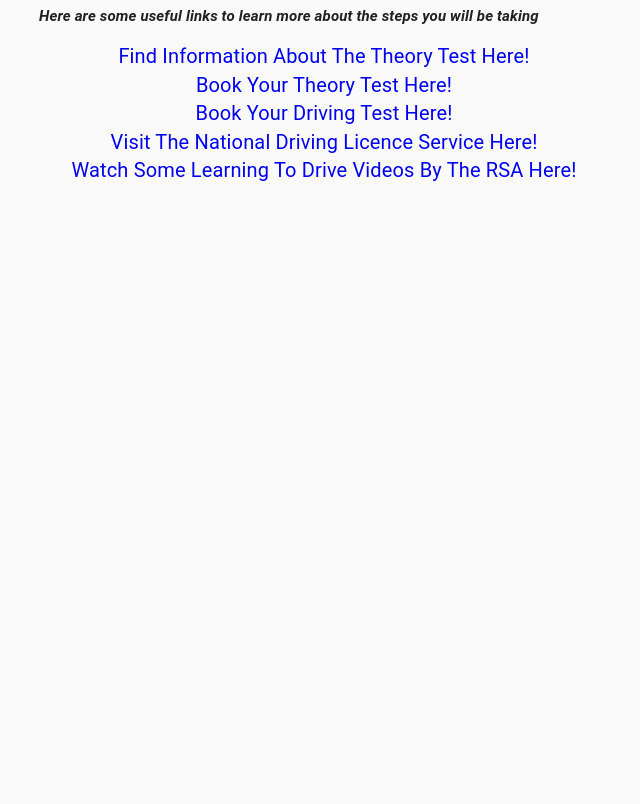
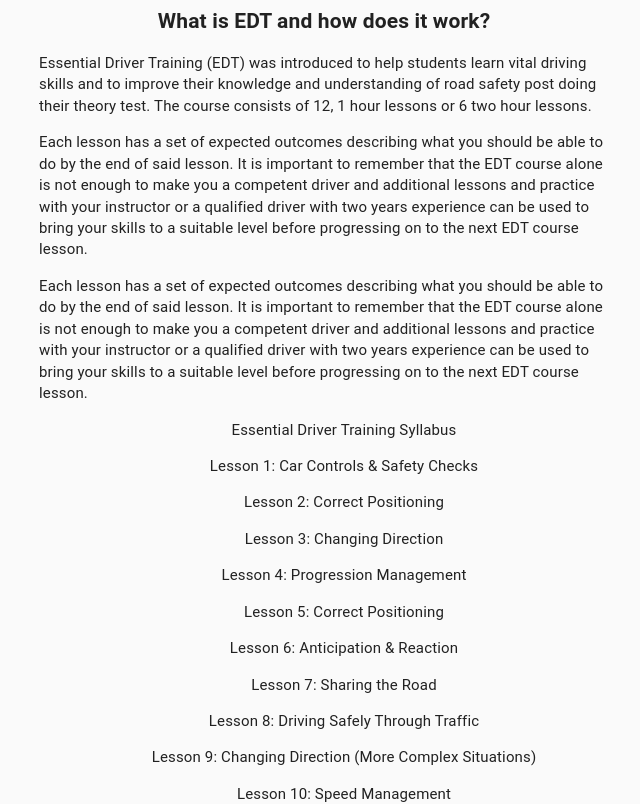
Before and after one commit to MarkHudson97/bennett-driving-school, a React (Create React App) app: page /info in a window 1280 px wide. Shown: the part 160-964 px from the top of the page, without its empty margins (316-956 px from the left). Before the commit the page ends 800 px from the top, so only its background shows below. Built offline with nearby package versions, Linux system fonts and the light colour scheme.

Commit message:
More styles and more useful info screen data

```diff
--- a/src/screens/UsefulInfoScreen.js
+++ b/src/screens/UsefulInfoScreen.js
@@ -10,11 +10,17 @@
         notMobileText: {
             fontSize: 15, marginLeft: "auto", marginRight: "auto", width: "38em"
         },
+        notMobileTextCentered: {
+            fontSize: 15, marginLeft: "auto", marginRight: "auto", width: "38em", textAlign: "center"
+        },
         positioning: {
             display: 'flex', justifyContent: 'center', alignItems: 'center'
         },
-        linkPositioning: {
+        notMobileLinkPositioning: {
             display: 'flex', justifyContent: 'center', alignItems: 'center', textDecoration: 'none', fontSize: 20
+        },
+        mobileLinkPositioning: {
+            display: 'flex', justifyContent: 'center', textDecoration: 'none', fontSize: 15, textAlign: 'center'
         }
     }
     return (
@@ -24,33 +30,83 @@
                     Useful Information
                 </h1>
 
+                <h2 style={style.positioning}>
+                    What is EDT and how does it work?
+                </h2>
+
                 <Hidden xsDown>
+                    <p style={style.notMobileText}>Essential Driver Training (EDT) was introduced to help students learn vital driving skills and to improve their knowledge and understanding of road safety post doing their theory test.
+                     The course consists of 12, 1 hour lessons or 6 two hour lessons.</p>
+
+                    <p style={style.notMobileText}>Each lesson has a set of expected outcomes describing what you should be able to do by the end of said lesson.
+                      It is important to remember that the EDT course alone is not enough to make you a competent driver and additional lessons and practice with your instructor or a qualified driver with two years experience can be used to bring your skills to a suitable level before progressing on to the next EDT course lesson.</p>
+
+                    <p style={style.notMobileText}>Each lesson has a set of expected outcomes describing what you should be able to do by the end of said lesson.
+                      It is important to remember that the EDT course alone is not enough to make you a competent driver and additional lessons and practice with your instructor or a qualified driver with two years experience can be used to bring your skills to a suitable level before progressing on to the next EDT course lesson.</p>
+
+                    <ol style={style.notMobileTextCentered}>Essential Driver Training Syllabus</ol>
+                    <ol style={style.notMobileTextCentered}>Lesson 1:   Car Controls & Safety Checks</ol>
+                    <ol style={style.notMobileTextCentered}>Lesson 2:   Correct Positioning</ol>
+                    <ol style={style.notMobileTextCentered}>Lesson 3:   Changing Direction</ol>
+                    <ol style={style.notMobileTextCentered}>Lesson 4:   Progression Management</ol>
+                    <ol style={style.notMobileTextCentered}>Lesson 5:   Correct Positioning</ol>
+                    <ol style={style.notMobileTextCentered}>Lesson 6:   Anticipation & Reaction</ol>
+                    <ol style={style.notMobileTextCentered}>Lesson 7:   Sharing the Road</ol>
+                    <ol style={style.notMobileTextCentered}>Lesson 8:   Driving Safely Through Traffic</ol>
+                    <ol style={style.notMobileTextCentered}>Lesson 9:   Changing Direction (More Complex Situations)</ol>
+                    <ol style={style.notMobileTextCentered}>Lesson 10: Speed Management</ol>
+                    <ol style={style.notMobileTextCentered}>Lesson 11: Driving Calmly</ol>
+                    <ol style={style.notMobileTextCentered}>Lesson 12: Night Driving</ol>
+
                     <p style={style.notMobileText}><b><i>Here are some useful links to learn more about the steps you will be taking</i></b></p>
 
-                    <a style={style.linkPositioning} href="https://www.rsa.ie/RSA/Learner-Drivers/Your-learner-permit/The-theory-test/" >Find Information About The Theory Test Here!</a>
+                    <a style={style.notMobileLinkPositioning} href="https://www.rsa.ie/RSA/Learner-Drivers/Your-learner-permit/The-theory-test/" target="_blank">Find Information About The Theory Test Here!</a>
 
-                    <a style={style.linkPositioning} href="https://theorytest.ie/" >Book Your Theory Test Here!</a>
+                    <a style={style.notMobileLinkPositioning} href="https://theorytest.ie/" target="_blank">Book Your Theory Test Here!</a>
 
-                    <a style={style.linkPositioning} href="https://www.rsa.ie/en/RSA/Learner-Drivers/The-Driving-Test/Apply-online/" >Book Your Driving Test Here!</a>
+                    <a style={style.notMobileLinkPositioning} href="https://www.rsa.ie/en/RSA/Learner-Drivers/The-Driving-Test/Apply-online/" target="_blank">Book Your Driving Test Here!</a>
 
-                    <a style={style.linkPositioning} href="https://www.ndls.ie/" >Visit The National Driving Licence Service Here!</a>
+                    <a style={style.notMobileLinkPositioning} href="https://www.ndls.ie/" target="_blank" >Visit The National Driving Licence Service Here!</a>
 
-                    <a style={style.linkPositioning} href="https://www.rsa.ie/en/RSA/Learner-Drivers/Driver-Training/Car-Training-EDT/Learning-to-drive-videos/" >Watch Some Learning To Drive Videos By The RSA Here!</a>
+                    <a style={style.notMobileLinkPositioning} href="https://www.rsa.ie/en/RSA/Learner-Drivers/Driver-Training/Car-Training-EDT/Learning-to-drive-videos/" target="_blank">Watch Some Learning To Drive Videos By The RSA Here!</a>
 
                 </Hidden>
 
                 <Hidden smUp>
+                <p style={style.mobileText}>Essential Driver Training (EDT) was introduced to help students learn vital driving skills and to improve their knowledge and understanding of road safety post doing their theory test.
+                     The course consists of 12, 1 hour lessons or 6 two hour lessons.</p>
+
+                    <p style={style.mobileText}>Each lesson has a set of expected outcomes describing what you should be able to do by the end of said lesson.
+                      It is important to remember that the EDT course alone is not enough to make you a competent driver and additional lessons and practice with your instructor or a qualified driver with two years experience can be used to bring your skills to a suitable level before progressing on to the next EDT course lesson.</p>
+
+                    <p style={style.mobileText}>Each lesson has a set of expected outcomes describing what you should be able to do by the end of said lesson.
+                      It is important to remember that the EDT course alone is not enough to make you a competent driver and additional lessons and practice with your instructor or a qualified driver with two years experience can be used to bring your skills to a suitable level before progressing on to the next EDT course lesson.</p>
+
+                    <ol style={style.mobileText}>Essential Driver Training Syllabus</ol>
+                    <ol style={style.mobileText}>Lesson 1:   Car Controls & Safety Checks</ol>
+                    <ol style={style.mobileText}>Lesson 2:   Correct Positioning</ol>
+                    <ol style={style.mobileText}>Lesson 3:   Changing Direction</ol>
+                    <ol style={style.mobileText}>Lesson 4:   Progression Management</ol>
+                    <ol style={style.mobileText}>Lesson 5:   Correct Positioning</ol>
+                    <ol style={style.mobileText}>Lesson 6:   Anticipation & Reaction</ol>
+                    <ol style={style.mobileText}>Lesson 7:   Sharing the Road</ol>
+                    <ol style={style.mobileText}>Lesson 8:   Driving Safely Through Traffic</ol>
+                    <ol style={style.mobileText}>Lesson 9:   Changing Direction (More Complex Situations)</ol>
+                    <ol style={style.mobileText}>Lesson 10: Speed Management</ol>
+                    <ol style={style.mobileText}>Lesson 11: Driving Calmly</ol>
+                    <ol style={style.mobileText}>Lesson 12: Night Driving</ol>
+
                     <p style={style.mobileText}><b><i>Here are some useful links to learn more about the steps you will be taking</i></b></p>
 
-                    <a style={style.linkPositioning} href="https://www.rsa.ie/RSA/Learner-Drivers/Your-learner-permit/The-theory-test/" >Information about the Theory Test Here!</a>
-
-                    <a style={style.linkPositioning} href="https://theorytest.ie/" >Book Your Theory Test Here!</a>
-
-                    <a style={style.linkPositioning} href="https://www.rsa.ie/en/RSA/Learner-Drivers/The-Driving-Test/Apply-online/" >Book Your Driving Test Here!</a>
-
-                    <a style={style.linkPositioning} href="https://www.ndls.ie/" >Visit the National Driving Licence Service Here!</a>
-
-                    <a style={style.linkPositioning} href="https://www.rsa.ie/en/RSA/Learner-Drivers/Driver-Training/Car-Training-EDT/Learning-to-drive-videos/" >Watch some Learning To Drive videos by the RSA Here!</a>
+                    <a style={style.mobileLinkPositioning} href="https://www.rsa.ie/RSA/Learner-Drivers/Your-learner-permit/The-theory-test/" target="_blank">Find Information About The Theory Test Here!</a>
+                    <br />
+                    <a style={style.mobileLinkPositioning} href="https://theorytest.ie/" target="_blank">Book Your Theory Test Here!</a>
+                    <br />
+                    <a style={style.mobileLinkPositioning} href="https://www.rsa.ie/en/RSA/Learner-Drivers/The-Driving-Test/Apply-online/" target="_blank">Book Your Driving Test Here!</a>
+                    <br />
+                    <a style={style.mobileLinkPositioning} href="https://www.ndls.ie/" target="_blank">Visit The National Driving Licence Service Here!</a>
+                    <br />
+                    <a style={style.mobileLinkPositioning} href="https://www.rsa.ie/en/RSA/Learner-Drivers/Driver-Training/Car-Training-EDT/Learning-to-drive-videos/" target="_blank">Watch Some Learning To Drive Videos By The RSA Here!</a>
                 </Hidden>
 
             </div>
```
